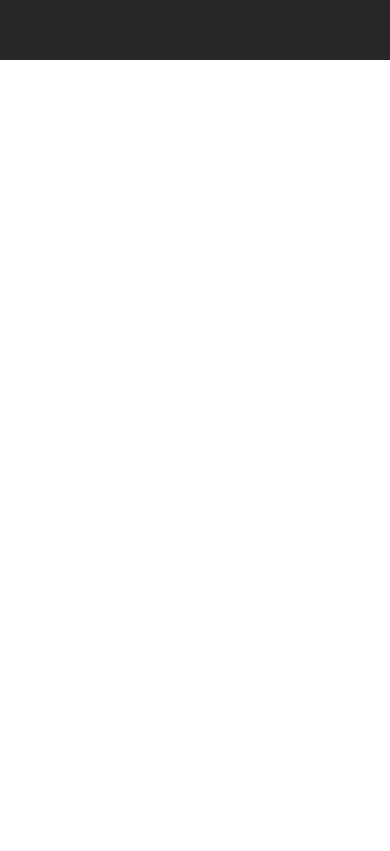
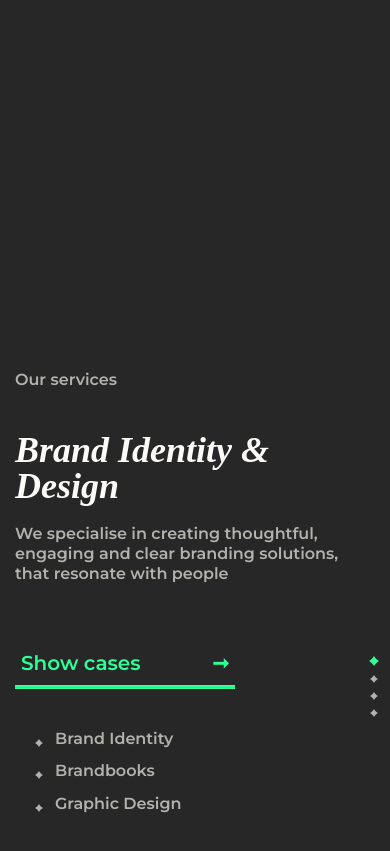
Before and after one commit to MrGorlenko/creatum-2, a plain HTML site: page index.html in a window 390 px wide. Shown: the part 1484-2335 px from the top of the page. Before the commit the page ends 1544 px from the top, so only its background shows below. Drawn offline with nearby package versions, Linux system fonts and the light colour scheme; a script that the page names is missing.

Commit message:
first slide

```diff
--- a/index.html
+++ b/index.html
@@ -15,9 +15,7 @@
 
   <link rel="stylesheet" href="libs/bootstrap.min.css">
   <link rel="stylesheet" href="libs/bootstrap-grid.min.css">
-  <link rel="stylesheet" href="libs/bootstrap-grid.min.css.map">
   <link rel="stylesheet" href="libs/bootstrap-reboot.min.css">
-  <link rel="stylesheet" href="libs/bootstrap-reboot.min.css.map">
 
   <script src='libs/anime.min.js'></script>
 
@@ -36,7 +34,6 @@
   <header id='header'>
 
     <div class="container-xl header-container">
-      <!-- <img src="img/logo.svg" alt="" class="logo"> -->
       <a id='logo' href="#" class="logo"></a>
 
       <div id='nav' class="nav">
@@ -130,8 +127,41 @@
     </div>
   </section>
 
+  <section class="slider">
+    <div class="slide">
+      <div class="container-xl h-100">
+        <div class="row h-100">
+          <div class="col-lg-7 col-11 slide__content">
+            <p>Our services</p>
+            <h3>Brand Identity & Design</h3>
+            <p>We specialise in creating thoughtful, engaging and clear branding solutions, that resonate with people</p>
+            <button>Show cases <span>&#10142;</span></button>
+
+            <ul>
+              <li>Brand Identity</li>
+              <li>Brandbooks</li>
+              <li>Graphic Design</li>
+            </ul>
+          </div>
+          <div class="col-lg-5 col-1 slide__content_img">
+            <img src="img/brandIdentity.png" alt="">
+            <a href="#">Marketing <span>&#8594;</span> </a>
+            <hr>
+            <div class="points">
+              <img src="img/rhoms-green.svg" alt="">
+              <img src="img/rhomb.svg" alt="">
+              <img src="img/rhomb.svg" alt="">
+              <img src="img/rhomb.svg" alt="">
+            </div>
+          </div>
+        </div>
+      </div>
+    </div>
+  </section>
+
   <script src='js/triangle-animation.js'></script>
   <script src='js/labels.js'></script>
   <script src='js/scroll.js'></script>
+  <script src='js/hovers.js'></script>
 </body>
 </html>
--- a/sass/_mixins.scss
+++ b/sass/_mixins.scss
@@ -30,3 +30,18 @@
 @mixin dark-bg{
   background-color: #272727;
 }
+
+@mixin dark-title-params{
+  font-size: 50px;
+  line-height: 50px;
+  color: #FCFBF7;
+
+  @media screen and (max-width: 992px){
+    font-size: 36px;
+    line-height: 36px;
+    margin-bottom: 20px;
+  }
+  @media screen and (max-width: 360px){
+    font-size: 32px;
+  }
+}
--- /dev/null
+++ b/sass/_variables.scss
@@ -0,0 +1,5 @@
+$dark-height: 100vh;
+
+@media (max-width: 992px){
+  $about-height: 700px;
+}
--- a/sass/elements/_line.scss
+++ b/sass/elements/_line.scss
@@ -1,4 +1,4 @@
-@import '../sections/about';
+@import '../variables';
 
 .line-container{
   width: 100%;
@@ -20,6 +20,6 @@
 }
 
 .full-line{
-  height: $about-height;
+  height: $dark-height;
   transition: height .5s ease;
 }
--- /dev/null
+++ b/sass/elements/_points.scss
@@ -0,0 +1,23 @@
+@import '../mixins';
+
+.points{
+  width: 63px;
+  @include flex-between;
+  img{
+    display: block;
+    cursor: pointer;
+  }
+}
+
+@media (max-width: 992px){
+  .points{
+    flex-direction: column;
+    height: 61px;
+    img:first-child{
+      display: block !important;
+    }
+    img{
+      margin-bottom: 0;
+    }
+  }
+}
--- /dev/null
+++ b/sass/elements/_slide.scss
@@ -0,0 +1,174 @@
+@import '../variables';
+@import '../mixins';
+.slide{
+  height: $dark-height;
+  overflow: hidden;
+  @include dark-bg;
+
+  p,button,ul{
+    @include regular-font;
+  }
+
+  &__content_img{
+    padding-top: 15vh;
+    img{
+      max-height: 60vh;
+      float: right;
+      margin-bottom: 5vh;
+    }
+
+    a{
+      cursor: pointer;
+      color: white;
+      text-decoration: none;
+      span{
+        margin-left: 12px;
+      }
+
+      &:hover{
+        color: white;
+        text-decoration: none;
+      }
+    }
+
+    hr{
+      background-color: white;
+      width: 3000px;
+    }
+  }
+
+  &__content{
+    padding-top: 20vh;
+
+    p{
+      color: #B3B2AD;
+      font-size: 24px;
+      margin-bottom: 5vh;
+      max-width: 645px;
+    }
+    h3{
+      @include title-font;
+      @include dark-title-params;
+      margin-bottom: 4vh;
+    }
+
+    button{
+      margin-top: 1.5vh;
+      border: none;
+      font-weight: 600;
+      font-size: 20px;
+      color: #2FFF97;
+      line-height: 22px;
+      border-bottom: 1.5px solid #2FFF97;
+      height: 50px;
+
+      background: linear-gradient(to top, #2FFF97 50%, #272727 50%);
+      background-size: 200% 10%;
+      background-position: bottom;
+      background-repeat: no-repeat;
+      transition: all .5s ease-out;
+
+      outline: none !important;
+      span{
+        margin-left: 66px;
+      }
+
+      &:hover{
+        background-size: 200% 200%;
+        background-position: bottom top;
+        color: white;
+        span{
+          color: white;
+          background-position: left bottom;
+          transition: all .5s ease-out;
+        }
+      }
+    }
+
+    ul{
+
+      margin-top: 4.5vh;
+
+      font-size: 20px;
+      color: #B3B2AD;
+      list-style-type: none;
+      li{
+        margin-bottom: 1vh;
+        position: relative;
+        &:before{
+          display: block;
+          position: absolute;
+          width: 8px;
+          height: 8px;
+          content: '';
+          background-image: url('../../img/rhomb.svg');
+
+          left: -20px;
+          top: 12px;
+        }
+      }
+    }
+  }
+}
+
+@media (max-width: 1500px){
+  .slide{
+    &__content_img{
+      img{
+        max-width: 100%;
+      }
+    }
+  }
+}
+
+@media (max-width: 1200px){
+  .slide{
+    &__content{
+      p{
+        font-size: 20px;
+      }
+      ul{
+        font-size: 18px;
+      }
+    }
+    &__content_img{
+      img{
+        max-width: 400px;
+      }
+    }
+  }
+}
+
+@media (max-width: 992px){
+  .slide{
+    &__content_img{
+      @include flex-center;
+      img:first-child{
+        display: none;
+      }
+      a{
+        display: none;
+      }
+      hr{
+        display: none;
+      }
+    }
+  }
+}
+
+@media (max-width: 576px){
+  .slide{
+    h3{
+      font-size: 36px;
+    }
+    p{
+      font-size: 16px;
+      line-height: 20px;
+    }
+    ul{
+      li{
+        font-size: 16px;
+      }
+    }
+  }
+}
--- a/sass/index.scss
+++ b/sass/index.scss
@@ -6,8 +6,11 @@
 @import 'elements/logo';
 @import 'elements/label';
 @import 'elements/header-mobile';
+@import 'elements/slide';
+@import 'elements/points';
 
 @import 'sections/hero';
 @import 'sections/about';
+@import 'sections/slider';
 
 @import 'interface';
--- a/sass/sections/_about.scss
+++ b/sass/sections/_about.scss
@@ -1,7 +1,8 @@
 @import '../mixins';
+@import '../variables';
 
-$about-height: 100vh;
 $side-padding: 60px;
+$fixing-padding: 5px;
 
 .about__left_none{
   overflow: hidden;
@@ -26,7 +27,7 @@ $side-padding: 60px;
 
 .about{
 
-  height: $about-height;
+  height: $dark-height;
   @include dark-bg;
 
   position: relative;
@@ -44,9 +45,7 @@ $side-padding: 60px;
 
     h3{
       @include title-font;
-      font-size: 50px;
-      line-height: 50px;
-      color: #FCFBF7;
+      @include dark-title-params;
       margin-bottom: 30px;
     }
 
@@ -60,6 +59,7 @@ $side-padding: 60px;
       span{
         margin-left: 23px;
         margin-top: 1px;
+        margin-right: 5px;
       }
     }
 
@@ -67,24 +67,33 @@ $side-padding: 60px;
       padding-top: 20vh;
       text-align: end;
       padding-right: $side-padding;
+      p,h3,a{
+        padding-right: $fixing-padding;
+      }
     }
 
     &:last-child{
       padding-top: 45vh;
       text-align: start;
       padding-left: $side-padding;
+      p,h3,a{
+        padding-left: $fixing-padding;
+      }
     }
   }
 }
 
 @media (max-width: 992px){
-  $about-height: 700px;
   .about{
-    height: $about-height;
+    height: $dark-height;
     &__content{
       &:first-child, &:last-child{
         text-align: center;
         padding: 0;
+        p,h3,a{
+          padding-left: 0;
+          padding-right: 0;
+        }
       }
       &:first-child{
         padding-top: 105px;
@@ -97,25 +106,9 @@ $side-padding: 60px;
         font-size: 18px;
       }
 
-      h3{
-        font-size: 36px;
-        line-height: 36px;
-        margin-bottom: 20px;
-      }
-
       a{
         font-size: 14px;
       }
     }
   }
 }
-
-@media (max-width: 360px){
-  .about{
-    &__content{
-      h3{
-        font-size: 32px;
-      }
-    }
-  }
-}
--- /dev/null
+++ b/sass/sections/_slider.scss
@@ -0,0 +1,5 @@
+@media (max-width:1200px){
+  .slider{
+    margin-top: -3px;
+  }
+}
```
Also changed, not shown: css/index.css, img/brandIdentity.png (added), img/rhomb.svg (added), img/rhoms-green.svg (added), js/hovers.js (added), 1 other file.
